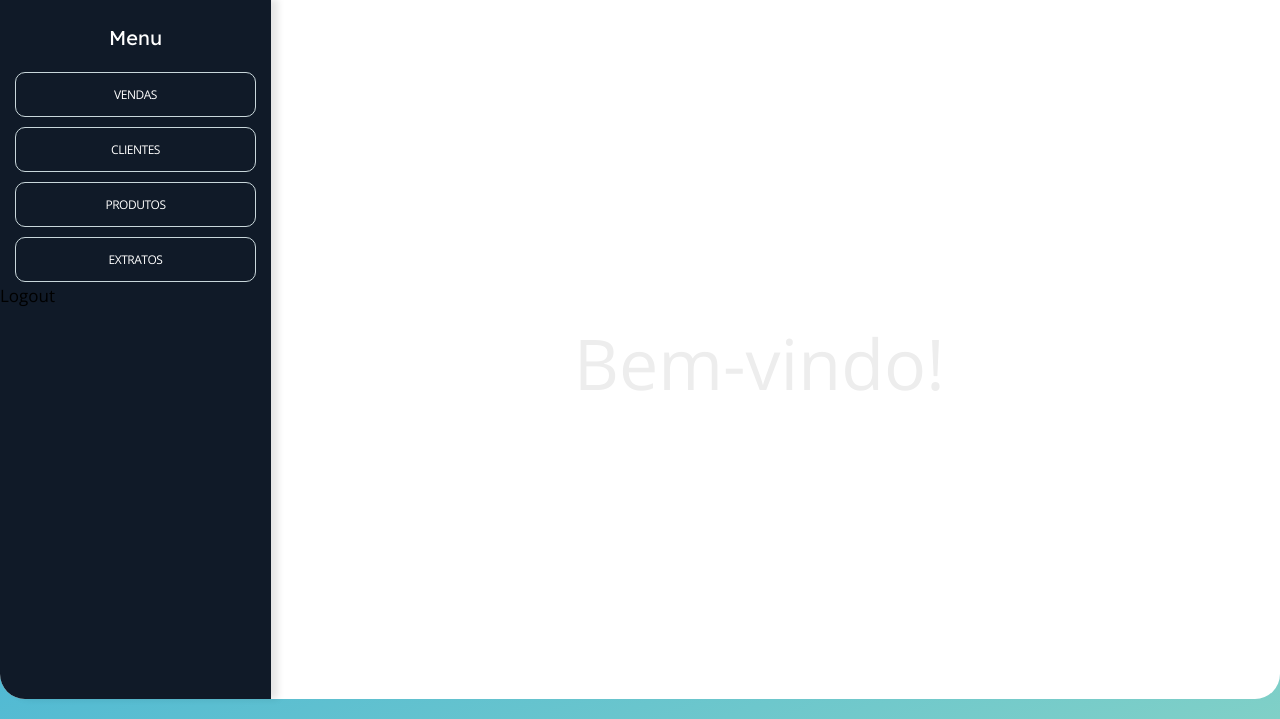
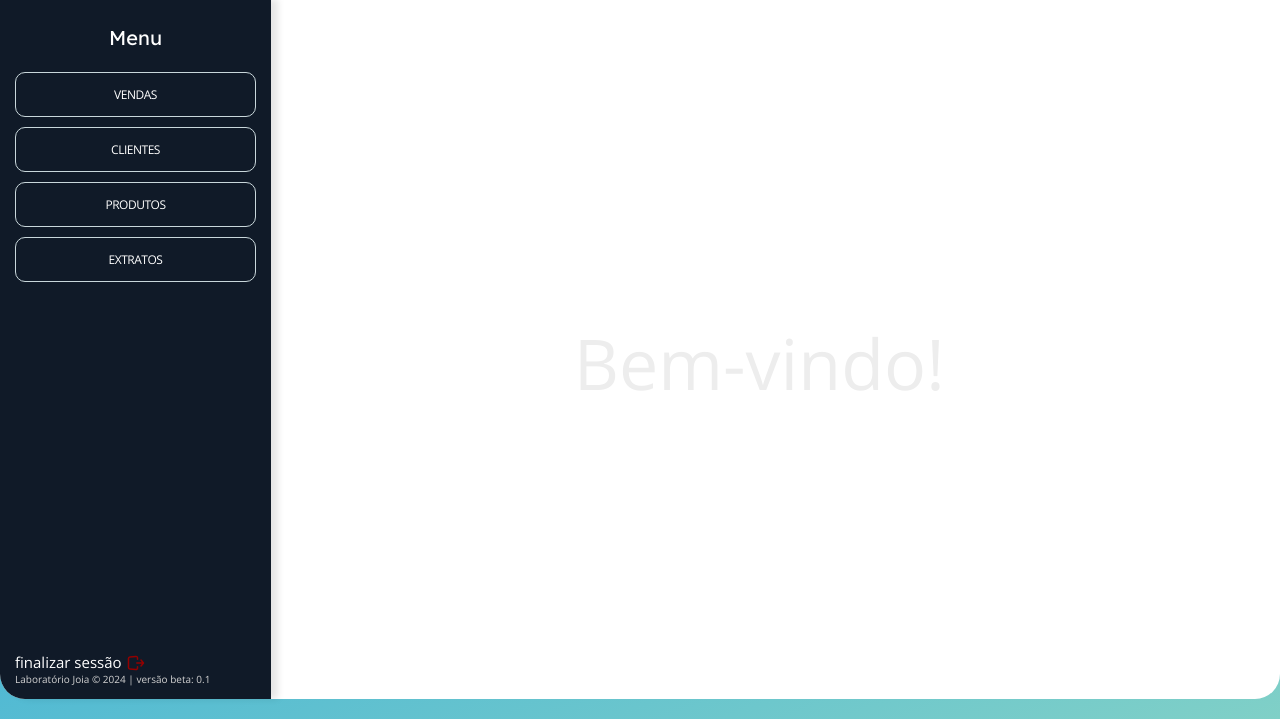
Before and after one commit to igoralmeidasouza/laboratorioJoia, a PHP site: page / in a window 1280 px wide. Shown: the part 188-907 px from the top of the page. Run offline with PHP 8.4, Linux system fonts and the light colour scheme; the visitor is signed in with stand-in values (Sample User, id 1); data that the repository does not hold is empty.

Commit message:
front-end update

```diff
--- a/index.php
+++ b/index.php
@@ -83,9 +83,13 @@
                 </li>
             </ul>
                 <!--botao de logout -->
-                <form method="post" action="treatment.php">
-                    <input type="hidden" name="logout" value="true">
-                <button type="submit">Logout</button>
+            <form method="post" action="treatment.php" class="botaoLogout">
+                <input type="hidden" name="logout" value="true">
+                <button type="submit">
+                    <p>finalizar sessão</p>
+                    <svg xmlns="http://www.w3.org/2000/svg" width="36" height="36" viewBox="0 0 24 24" fill="none" stroke="currentColor" stroke-width="2" stroke-linecap="round" stroke-linejoin="round" class="ai ai-SignOut"><path d="M13 12h9m0 0l-3.333-4M22 12l-3.333 4"/><path d="M14 7V5.174a2 2 0 0 0-2.166-1.993l-8 .666A2 2 0 0 0 2 5.84v12.32a2 2 0 0 0 1.834 1.993l8 .667A2 2 0 0 0 14 18.826V17"/></svg>
+                </button>
+                <span> Laboratório Joia © 2024 | versão beta: 0.1</span>
             </form>
         </div>
         <div class="bemVindo">
@@ -144,16 +148,10 @@
                             </div>
                         </div>
 
-                        <!-- Botão para limpar o carrinho
-                        <button type="button" onclick="clearCart()">Clear Cart</button> -->
-
                         <!-- Conteudo do carrinho -->
                         <div id="cartDisplay" class="tabelaGeral tabelaCarrinho">
                             <!-- Cart contents will be displayed here -->
                         </div>
-
-                        <!-- Botão para executar a venda
-                        <button type="button" onclick="executeSale()">Executar Venda</button> -->
                     </form>
                 </div>
             </div>
@@ -231,11 +229,6 @@
                                         . $row["city"] . ", "
                                         . $row["zipcode"] .
                                 "</td>";
-                            //echo "<td>" . $row["number"] . "</td>";
-                            //echo "<td>" . $row["complement"] . "</td>";
-                            //echo "<td>" . $row["neighborhood"] . "</td>";
-                            //echo "<td>" . $row["city"] . "</td>";
-                            //echo "<td>" . $row["zipcode"] . "</td>";
                             echo "<td>" . "R$ " . $row["debit_amount"] . "</td>";
                             echo "</tr>";
                         }
--- a/media/css/estilos.css
+++ b/media/css/estilos.css
@@ -54,6 +54,15 @@ body main {background-color: #ffffff; display: flex; width: 100%; max-width: 132
                     body main .menuLateral ul .ativa .subMenu {padding: 7px 15px; border-top: solid 1px #ffffff; opacity: 1; visibility: visible;}
                         body main .menuLateral ul .ativa ul .subBotao {opacity: 1; visibility: visible; z-index: 1; color: #ffffff; height: 15px; margin-top: 5px; text-align: left; font-size: 12px; transition: all 0.5s ease;}
                             body main .menuLateral ul .ativa ul .subBotao:first-child {margin-top: 0px;}
+
+            /* Botão logout */
+            body main .menuLateral .botaoLogout {display: flex; position: absolute; bottom: 15px; left: 15px; flex-direction: column;}
+                body main .menuLateral .botaoLogout button {display: flex; cursor: pointer; align-items: center; color: #fff;}
+                    body main .menuLateral .botaoLogout button p {font-size: 15px; font-weight: 400; margin-right: 5px; padding-bottom: 2px; transition: all 0.5s ease;}
+                        body main .menuLateral .botaoLogout button:hover p {color: #0071cd;}
+                    body main .menuLateral .botaoLogout button svg {width: 18px; height: 18px; color: #930000;}
+
+                body main .menuLateral .botaoLogout span {font-size: 10px; color: lightgrey; line-height: 10px;}
 
     body main .bemVindo {padding-top: 5px; width: 100%; display: flex; position: relative;}
         body main .bemVindo .textoBemVindo {position: absolute; font-size: 70px; font-family: 'Open Sans'; color: #ededed; cursor: default; left: 30%; top: 50%;}
```
